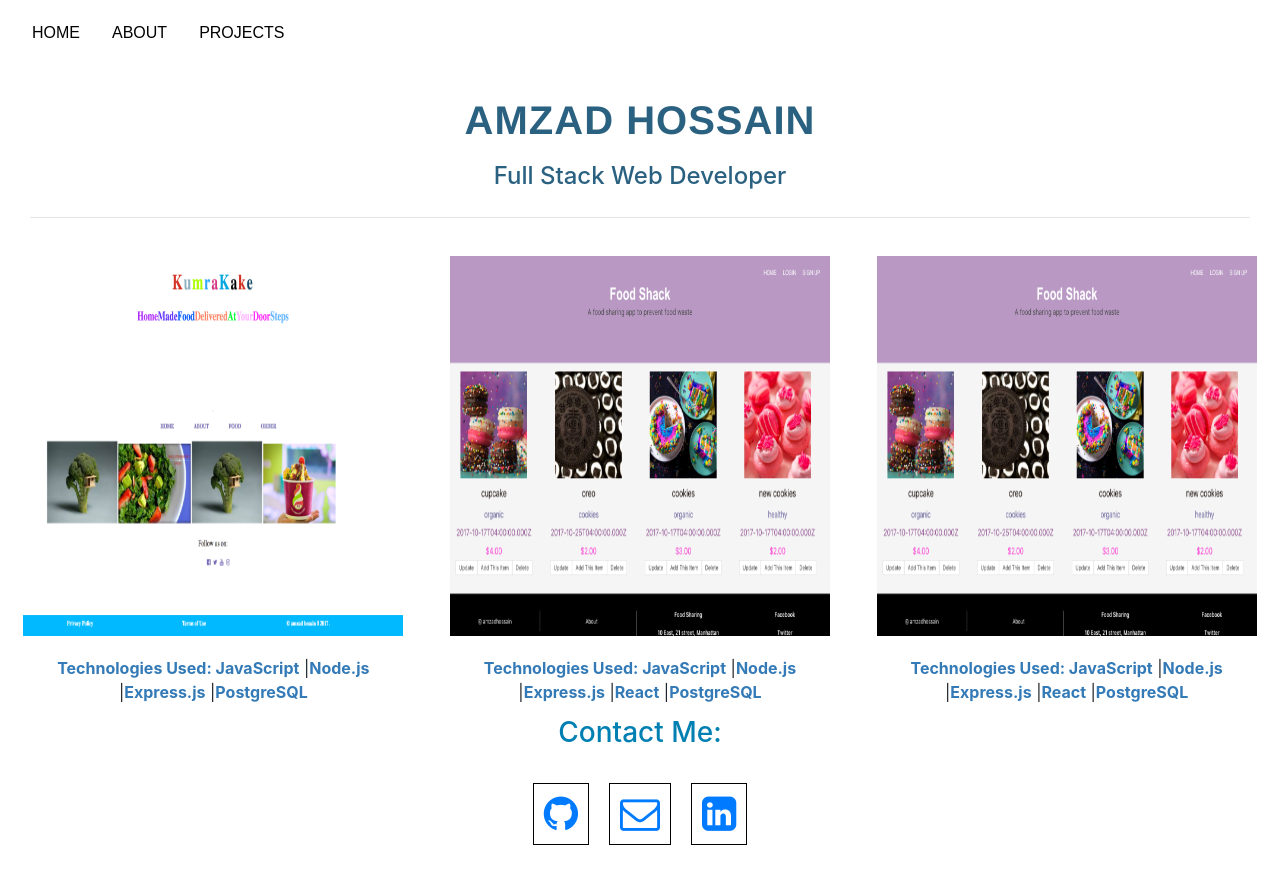
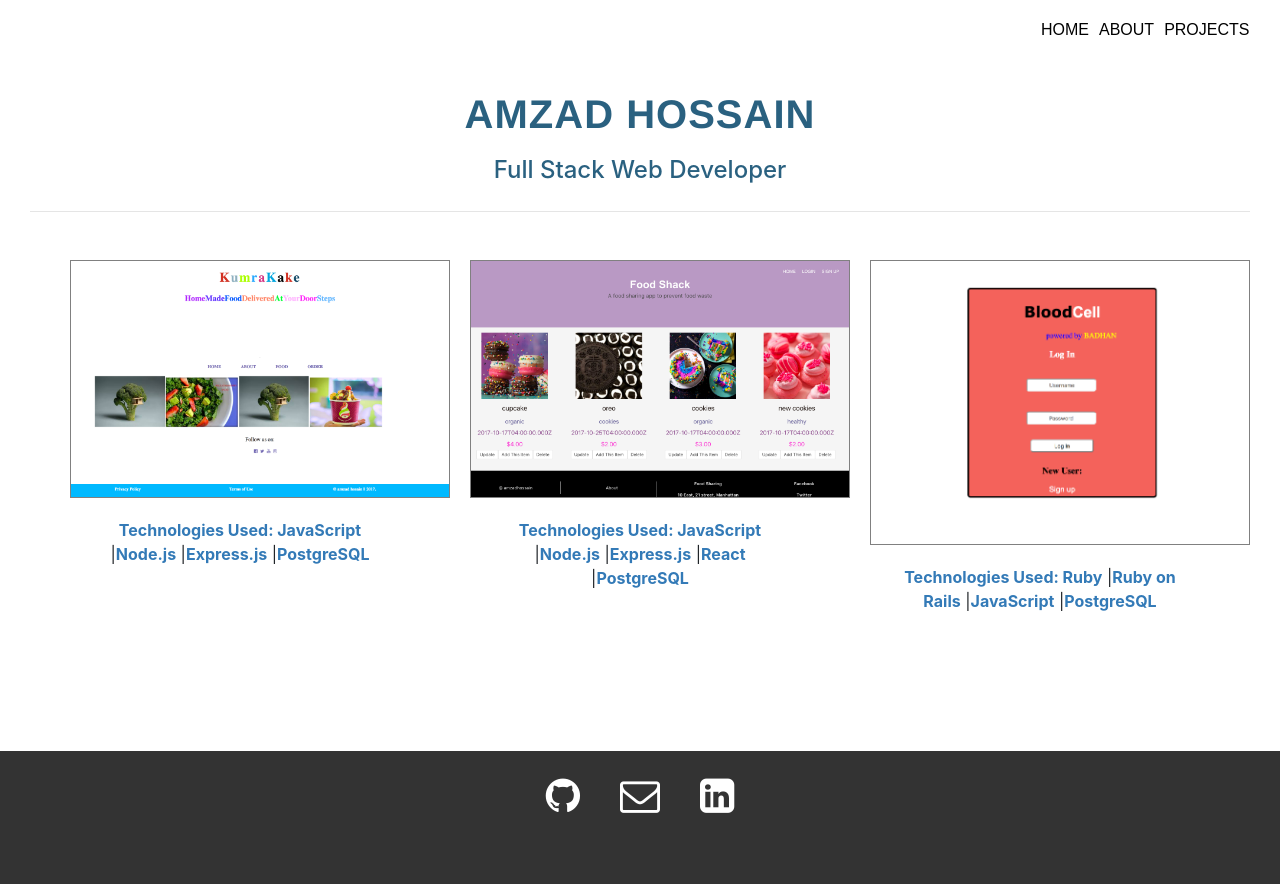
Before and after one commit to hossainamzad/Portfolio, a React (Create React App) app: page /projects in a window 1280 px wide. Shown: the top 884 px of the page. Built offline with nearby package versions, Linux system fonts and the light colour scheme.

Commit message:
updated my project component

```diff
--- a/public/index.html
+++ b/public/index.html
@@ -20,7 +20,7 @@
       work correctly both with client-side routing and a non-root public URL.
       Learn how to configure a non-root public URL by running `npm run build`.
     -->
-    <title>React App</title>
+    <title>Amzad Hossain | Full Stack Web Developer</title>
   </head>
   <body>
     <noscript>
--- a/src/App.css
+++ b/src/App.css
@@ -1,5 +1,9 @@
 .App {
   text-align: center;
+}
+.head-and-body{
+  height: 100%;
+  padding: 170px;
 }
 
 .App-logo {
@@ -52,24 +56,31 @@ span:hover{
   from { transform: rotate(0deg); }
   to { transform: rotate(360deg); }
 }
+/*this styling is for Footer component*/
+.footer{
+  background-color: RGBA(51, 51, 51, 1.00);
+  height: 225px;
+}
 .social{
   display: inline-block;
   font-size: 40px;
   margin: 0 auto;
 }
+.social .contact{
+  color: white;
+}
 ul li{
-  /*margin-left: 150px;*/
   list-style: none;
   text-align: center;
 }
 .social i{
-  border: 1px solid black;
   padding: 10px;
   margin: 10px;
+  background-color: RGBA(51, 51, 51, 1.00);
+  color: white;
 }
-/*.icon{
- flex: left;
-}*/
+/*the styling for footer ends here.*/
+
 .about-header{
   padding-top: 10px;
   color: RGBA(42, 97, 128, 1.00);
@@ -80,47 +91,50 @@ ul li{
 }
 .wrapper{
   display: flex;
-  padding-top: 30px;
-  padding-bottom: 60px;
+ /* padding-top: 30px;
+  padding-bottom: 60px;*/
+  padding: 40px 40px 60px 40px;
+  margin-bottom: 3em;
 
 }
 .projectOne{
-  width: 400px;
-  height: 400px;
-  /*background-color: green;*/
-  border: 1px solid black;
-  padding: 10px;
-  margin: 0 auto;
-}
-.projectTwo{
-  width: 400px;
-  height: 400px;
-  /*background-color: green;*/
+  width: 30%;
   padding: 10px;
   margin: 0 auto;
 
 }
-.projectThree{
-  width: 400px;
-  height: 400px;
-  /*background-color: green;*/
+
+.projectTwo{
+  width: 30%;
   padding: 10px;
   margin: 0 auto;
+}
+.projectTwo a img, .projectOne a img{
+  border: 1px solid grey;
+}
+.projectThree{
+  width: 30%;
+  padding: 10px;
+  margin: 0 auto;
+}
+.projectThree  img{
+  border: 1px solid grey;
 }
 .techUsed{
   padding: 20px;
 }
 .skillsWrapper{
-  width: 100%;
-  margin-top: 20px;
+  height: 500px;
+  width: auto;
+  margin-top: 30px;
 }
 .coreSkills{
-  width:75%;
+  width:80%;
   margin:0 auto;
 }
 
 .otherSkills{
-  width:80%;
+  width:78%;
   margin:0 auto;
 }
 .cell{
@@ -132,6 +146,7 @@ ul li{
 .cell img{
   height: 40%;
   text-align: center;
+  width: auto;
 }
 ul{
   width:100%;
@@ -144,5 +159,5 @@ ul{
 }
 .contact{
   color: #007FB2;
-  padding: 10px;
+  padding: 20px;
 }
--- a/src/App.js
+++ b/src/App.js
@@ -15,13 +15,13 @@ class App extends Component {
   render() {
     return (
       <div className="App">
-          <Navigation />
+        <Navigation />
           <Switch>
             <Route exact path="/" component={Header} />
             <Route path="/about" component={About} />
             <Route path="/projects" component={Projects} />
           </Switch>
-          <Footer />
+        <Footer />
       </div>
     );
   }
--- a/src/components/About.js
+++ b/src/components/About.js
@@ -1,5 +1,5 @@
 import React from 'react';
-const About = (props) =>{
+const About = () =>{
   return (
     <div>
       <header className="about-header">
@@ -10,17 +10,17 @@ const About = (props) =>{
       <div className="skillsWrapper">
         <div className="coreSkills">
           <ul>
-            <li className="cell"><img src={require('../html.png')}/>HTML</li>
-            <li className="cell"><img src={require('../css.jpeg')}/>CSS</li>
-            <li className="cell"><img src={require('../JS.png')}/>JavaScript</li>
+            <li className="cell"><img src={require('../html.png')}/></li>
+            <li className="cell"><img src={require('../css.jpeg')}/></li>
+            <li className="cell"><img src={require('../JS.png')}/></li>
             <li className="cell"><img src={require('../node.png')}/></li>
-            <li className='cell'><img src={require('../react.png')}/>React</li>
+            <li className='cell'><img src={require('../react.png')}/></li>
           </ul>
         </div>
         <div className="otherSkills">
           <ul>
             <li className='cell'><img src={require('../Ruby.png')}/>Ruby</li>
-            <li className='cell'><img src={require('../rails.jpeg')}/>Rails</li>
+            <li className='cell'><img src={require('../rails.jpeg')}/></li>
             <li className='cell'><img src={require('../postgreSQL.png')}/>postgreSQL</li>
             <li className="cell"><img src={require('../sql.png')}/>SQL</li>
             <li className="cell"><img src={require('../heroku.png')}/></li>
--- a/src/components/Footer.js
+++ b/src/components/Footer.js
@@ -1,14 +1,15 @@
 import React, { Component } from 'react';
 const Footer = () =>{
   return (
+    <div className="footer">
     <div className="social">
-      <h3 className="contact">Contact Me: </h3>
       <ul>
         <li className="icon"><a href="https://github.com/hossainamzad"><i className="fa fa-github" aria-hidden="true"></i></a></li>
         <li className="icon"><a href="mailto:johnny.hossain@gmail.com"><i class="fa fa-envelope-o" aria-hidden="true"></i></a></li>
         <li className="icon"><a href="https://www.linkedin.com/in/hossainmdamzad/"><i className="fa fa-linkedin-square" aria-hidden="true"></i></a></li>
       </ul>
     </div>
+    </div>
   )
 }
 
--- a/src/components/Header.js
+++ b/src/components/Header.js
@@ -1,7 +1,7 @@
 import React from 'react';
 import Navigation from './Nav';
 const Header = () =>
-  <div>
+  <div className="head-and-body">
     <header className="App-header">
       <h1 className="App-title">AMZAD HOSSAIN</h1>
       <h3 className="sub-title">Full Stack Web Developer</h3>
--- a/src/components/Nav.css
+++ b/src/components/Nav.css
@@ -1,7 +1,16 @@
 .navbar{
   display: flex;
+  margin-left: 80%;
+}
+.nav li{
 }
 .navbar a {
   color: black;
   font-family: sans-serif;
+  padding: 5px;
 }
+.navbar a:hover{
+  color: black;
+  font-weight: bold;
+  text-decoration: none;
+}
--- a/src/components/Nav.js
+++ b/src/components/Nav.js
@@ -1,14 +1,15 @@
 import React, { Component } from 'react';
 import { Nav, NavItem, NavLink } from 'reactstrap';
+import { Link } from 'react-router-dom'
 import { Button } from 'reactstrap';
 import './Nav.css';
 const Navigation = () =>
     <div>
       <Nav>
        <NavItem className="navbar">
-          <NavLink href="/">HOME</NavLink>
-          <NavLink href="/about">ABOUT</NavLink>
-          <NavLink href="/projects">PROJECTS</NavLink>
+          <Link to="/">HOME</Link>
+          <Link to="/about">ABOUT</Link>
+          <Link to="/projects">PROJECTS</Link>
         </NavItem>
       </Nav>
     </div>
--- a/src/components/Projects.js
+++ b/src/components/Projects.js
@@ -8,19 +8,19 @@ const Projects = (props) =>{
       <hr />
     </header>
     <div className="wrapper">
-    <div className="projectTwo"><a href="https://protected-reef-53266.herokuapp.com/"><img src={require('../KumraKake.png')} width="380" height="380" /></a>
+    <div className="projectTwo"><a href="https://protected-reef-53266.herokuapp.com/"><img src={require('../KumraKake.png')} width="380" /></a>
       <div className="techUsed">
         <span>Technologies Used: </span>  <span>JavaScript</span> |<span>Node.js</span> |<span>Express.js</span> |<span>PostgreSQL</span>
       </div>
     </div>
-    <div className="projectThree"><img src={require('../FoodShack.png')} width="380" height="380" />
+    <div className="projectThree"><a href="https://github.com/hossainamzad/FoodShack"><img src={require('../FoodShack.png')} width="380" /></a>
       <div className="techUsed">
         <span>Technologies Used: </span>  <span>JavaScript</span> |<span>Node.js</span> |<span>Express.js</span> |<span>React</span> |<span>PostgreSQL</span>
       </div>
     </div>
-    <div className="projectThree"><img src={require('../FoodShack.png')} width="380" height="380" />
+    <div className="projectOne"><a href="https://bloodcell.herokuapp.com/"><img src={require('../BloodCell.png')} width="380" /></a>
        <div className="techUsed">
-        <span>Technologies Used: </span>  <span>JavaScript</span> |<span>Node.js</span> |<span>Express.js</span> |<span>React</span> |<span>PostgreSQL</span>
+        <span>Technologies Used: </span>  <span>Ruby</span> |<span>Ruby on Rails</span> |<span>JavaScript</span> |<span>PostgreSQL</span>
       </div>
     </div>
   </div>
@@ -28,8 +28,8 @@ const Projects = (props) =>{
 
   )
 }
+  export default Projects;
 
-  export default Projects;
 // add this later to add your bloodcewll app to the paortfolio.
   // {   <div className="projectOne"><a href="https://bloodcell.herokuapp.com/"><img src={require('../BloodCell.png')} width="380" height="380" /></a></div>
   // }
```
Also changed, not shown: package.json (+5 -2 lines), 13 other files (tests, documents, lock files or other folders).
